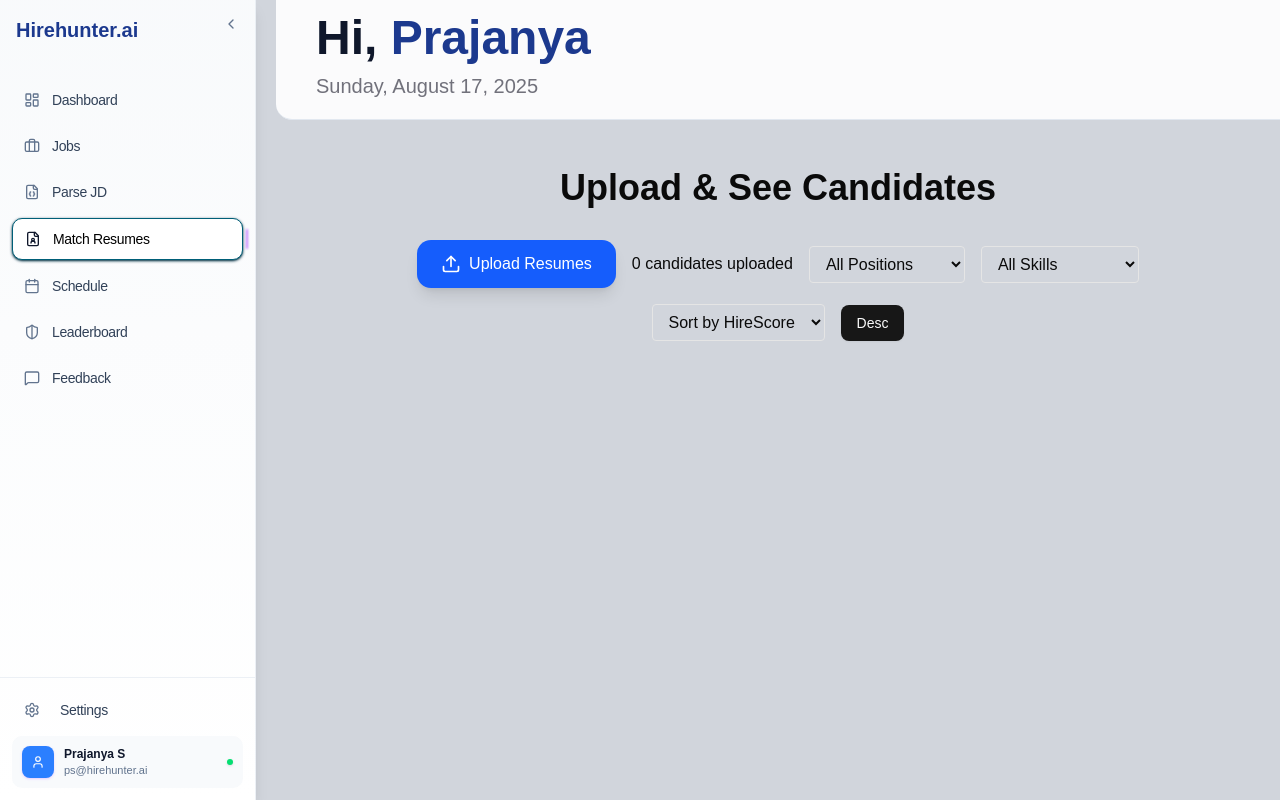
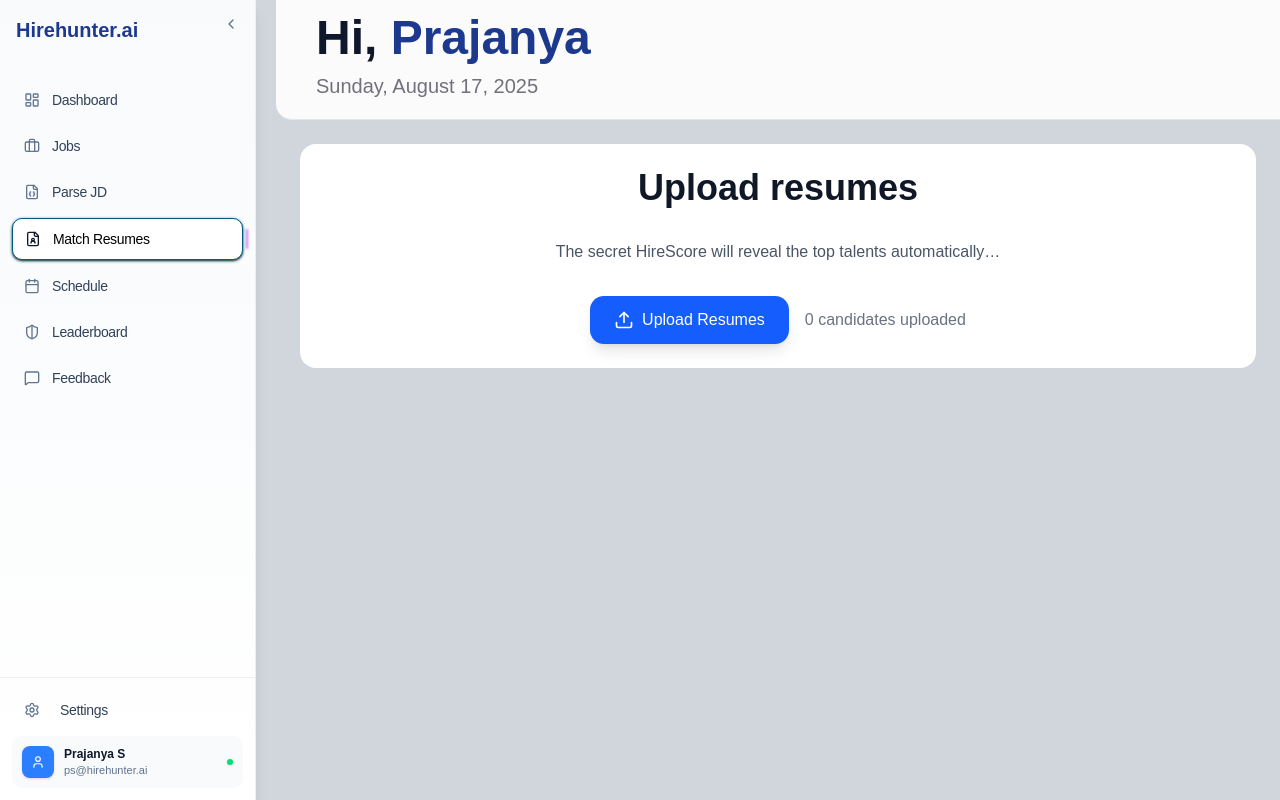
Before and after one commit to aigle-levant/hirehunter-ai, a React (Vite) app in the folder client/: page /scan in a window 1280 px wide. Built offline with nearby package versions, Linux system fonts and the light colour scheme; a web font is replaced by a local one.

Commit message:
Revamped resume parser

```diff
--- a/client/package.json
+++ b/client/package.json
@@ -37,7 +37,8 @@
     "react-intersection-observer": "^9.16.0",
     "react-router-dom": "^7.7.1",
     "sonner": "^2.0.6",
-    "tailwind-merge": "^3.3.1"
+    "tailwind-merge": "^3.3.1",
+    "zustand": "^5.0.7"
   },
   "devDependencies": {
     "@eslint/js": "^9.30.1",
--- a/client/src/App.jsx
+++ b/client/src/App.jsx
@@ -1,5 +1,5 @@
 import { Routes, Route } from "react-router-dom";
-import { ResumesProvider } from "./components/resumes/Context";
+
 import Home from "./pages/Home";
 import JD from "./pages/JD";
 import Leaderboard from "./pages/Leaderboard";
@@ -16,7 +16,6 @@ import NotFound from "./pages/NotFound";
 
 export default function App() {
   return (
-    <ResumesProvider>
     <Routes>
       <Route element={<Default />}>
         <Route path="/" element={<Home />} />
@@ -38,6 +37,5 @@ export default function App() {
 
       <Route path="*" element={<NotFound />} />
     </Routes>
-    </ResumesProvider>
   );
 }
--- a/client/src/components/resumes/Context.jsx
+++ /dev/null
@@ -1,48 +0,0 @@
-import { createContext, useContext, useState, useEffect } from "react";
-
-const ResumesContext = createContext();
-
-export const ResumesProvider = ({ children }) => {
-  const [resumes, setResumes] = useState(() => {
-    const saved = localStorage.getItem("resumes");
-    return saved ? JSON.parse(saved) : [];
-  });
-
-  useEffect(() => {
-    localStorage.setItem("resumes", JSON.stringify(resumes));
-  }, [resumes]);
-
-  const addResumes = (newResumes) =>
-    setResumes((prev) => [...prev, ...newResumes]);
-  const removeResume = (index) =>
-    setResumes((prev) => prev.filter((_, i) => i !== index));
-  const discardAll = () => setResumes([]);
-
-  const toggleSelect = (email) =>
-    setResumes((prev) =>
-      prev.map((r) => (r.email === email ? { ...r, selected: !r.selected } : r))
-    );
-
-  const updateResume = (email, data) =>
-    setResumes((prev) =>
-      prev.map((r) => (r.email === email ? { ...r, ...data } : r))
-    );
-
-  return (
-    <ResumesContext.Provider
-      value={{
-        resumes,
-        addResumes,
-        removeResume,
-        discardAll,
-        toggleSelect,
-        updateResume,
-        setResumes,
-      }}
-    >
-      {children}
-    </ResumesContext.Provider>
-  );
-};
-
-export const useResumes = () => useContext(ResumesContext);
--- a/client/src/pages/Leaderboard.jsx
+++ b/client/src/pages/Leaderboard.jsx
@@ -1,11 +1,13 @@
 import { useState } from "react";
-import { ArrowUp, ArrowDown } from "lucide-react";
-import { useResumes } from "../components/resumes/Context";
+import { ArrowUp, ArrowDown, Crown } from "lucide-react";
+import { motion, AnimatePresence } from "framer-motion";
+import { useResumes } from "@/store/Context";
 
 export default function Leaderboard() {
-  const { resumes } = useResumes();
-  const [sortField, setSortField] = useState("hirescore"); // "hirescore" or "yoe"
+  const resumes = useResumes((state) => state.resumes);
+  const [sortField, setSortField] = useState("hirescore"); // hirescore | yoe
   const [sortAsc, setSortAsc] = useState(false);
+  const [showAll, setShowAll] = useState(false);
 
   const sortedResumes = [...resumes].sort((a, b) => {
     const valA = sortField === "hirescore" ? a.hirescore : a.yoe;
@@ -13,11 +15,15 @@ export default function Leaderboard() {
     return sortAsc ? valA - valB : valB - valA;
   });
 
+  const displayResumes = showAll ? sortedResumes : sortedResumes.slice(0, 5);
+
+  const rankColors = ["text-yellow-500", "text-gray-400", "text-amber-600"];
+
   return (
-    <div className="container mx-auto p-6 space-y-6">
+    <div className="container mx-auto p-6 space-y-6 bg-white dark:bg-gray-900 rounded-2xl">
       <h1 className="text-3xl font-bold text-center">Candidate Leaderboard</h1>
 
-      {/* Sorting Controls */}
+      {/* Controls */}
       <div className="flex justify-center gap-4 flex-wrap my-4">
         <select
           value={sortField}
@@ -40,25 +46,41 @@ export default function Leaderboard() {
         </button>
       </div>
 
-      {/* Leaderboard Cards */}
-      <div className="grid grid-cols-1 md:grid-cols-2 lg:grid-cols-3 gap-6">
-        {sortedResumes.map((r, idx) => (
-          <div
+      {/* Leaderboard Rows */}
+      <div className="bg-white shadow rounded-xl divide-y">
+        <AnimatePresence>
+          {displayResumes.map((r, idx) => (
+            <motion.div
               key={r.email}
-            className="bg-white p-5 rounded-2xl shadow hover:scale-105 transition"
+              layout
+              initial={{ opacity: 0, y: 20 }}
+              animate={{ opacity: 1, y: 0 }}
+              exit={{ opacity: 0 }}
+              transition={{ duration: 0.3 }}
+              className="flex items-center justify-between p-4"
             >
-            <div className="flex justify-between items-center mb-2">
-              <p className="font-bold">{r.candidate}</p>
-              <span className="text-gray-500 text-sm">#{idx + 1}</span>
+              {/* Rank + Medal */}
+              <div className="flex items-center gap-3 w-1/4">
+                <span className="font-bold text-lg">#{idx + 1}</span>
+                {idx < 3 && (
+                  <Crown
+                    className={`w-5 h-5 ${rankColors[idx]}`}
+                    strokeWidth={2}
+                  />
+                )}
+                <div>
+                  <p className="font-medium">{r.name}</p>
+                  <p className="text-xs text-gray-500">{r.position}</p>
                 </div>
-            <p className="text-sm text-gray-500 mb-1">{r.position}</p>
+              </div>
 
-            <p className="text-indigo-600 text-2xl font-bold mb-1">
-              {r.hirescore}{" "}
-              <span className="text-gray-400 text-base">HireScore</span>
-            </p>
-            <p className="text-sm text-gray-500 mb-2">YoE: {r.yoe}</p>
+              {/* HireScore */}
+              <p className="w-1/5 text-indigo-600 font-bold">{r.hirescore}</p>
 
+              {/* YoE */}
+              <p className="w-1/5 text-gray-600">YoE: {r.yoe}</p>
+
+              {/* Status */}
               <span
                 className={`text-xs px-2 py-1 rounded-full ${
                   r.status === "Analyzing..."
@@ -68,48 +90,22 @@ export default function Leaderboard() {
               >
                 {r.status}
               </span>
-
-            {/* Skills */}
-            <div className="mt-3">
-              <p className="text-sm font-medium text-green-700 mb-1">
-                Highlighted Skills:
-              </p>
-              <div className="flex flex-wrap gap-2">
-                {r.highlightedSkills.map((s, i) => (
-                  <span
-                    key={i}
-                    className="bg-green-100 text-green-800 px-3 py-1 rounded-full text-xs"
-                  >
-                    {s}
-                  </span>
+            </motion.div>
           ))}
-              </div>
+        </AnimatePresence>
       </div>
 
-            <div className="mt-2">
-              <p className="text-sm font-medium text-red-600 mb-1">
-                Weak Skills:
-              </p>
-              <div className="flex flex-wrap gap-2">
-                {r.weakSkills.map((s, i) => (
-                  <span
-                    key={i}
-                    className="bg-red-100 text-red-700 px-3 py-1 rounded-full text-xs"
+      {/* Show More */}
+      {sortedResumes.length > 5 && (
+        <div className="flex justify-center">
+          <button
+            onClick={() => setShowAll(!showAll)}
+            className="mt-3 text-indigo-600 hover:underline"
           >
-                    {s}
-                  </span>
-                ))}
+            {showAll ? "Show Less" : "Show All"}
+          </button>
         </div>
-            </div>
-
-            {r.interviewDate && (
-              <p className="mt-2 text-sm text-gray-600">
-                Interview: {new Date(r.interviewDate).toLocaleDateString()}
-              </p>
       )}
-          </div>
-        ))}
-      </div>
     </div>
   );
 }
--- a/client/src/pages/Resumes.jsx
+++ b/client/src/pages/Resumes.jsx
@@ -1,79 +1,144 @@
 import { useState } from "react";
 import { Button } from "@/components/ui/button";
 import { X, ArrowRight, Upload } from "lucide-react";
-import { NavLink } from "react-router-dom";
-import { useResumes } from "../components/resumes/Context";
+import { useResumes } from "@/store/Context"; // import Zustand store
 
-const mockCandidates = [
-  "Ravi Prasanna",
-  "Ebenesar Ramesh",
-  "Vivian D'Souza",
-  "Narayan Krishnamoorthy",
-];
-const mockPositions = ["SDE-2", "Web Developer", "Sales Intern", "Netadmin"];
-const allSkills = [
-  "React",
-  "Node.js",
-  "SQL",
-  "C++",
-  "Angular",
-  "Leadership",
-  "Communication",
+// mock candidates and positions
+export const mockResumes = [
+  {
+    name: "Ravi Prasanna",
+    email: "ravi.prasanna@example.com",
+    phone: "+91-9876543210",
+    position: "SDE-2",
+    yoe: 3,
+    hirescore: 82,
+    strongSkills: ["JavaScript", "Python", "RESTful APIs", "MySQL"],
+    weakSkills: ["MongoDB", "Java"],
+  },
+  {
+    name: "Ebenesar Ramesh",
+    email: "ebenesar.ramesh@example.com",
+    phone: "+91-9123456780",
+    position: "Web Developer",
+    yoe: 2,
+    hirescore: 75,
+    strongSkills: ["HTML", "CSS", "React", "Responsive Design", "Git"],
+    weakSkills: ["Vue", "PHP", "Node.js"],
+  },
+  {
+    name: "Vivian D'Souza",
+    email: "vivian.dsouza@example.com",
+    phone: "+91-9812345678",
+    position: "Sales Intern",
+    yoe: 1,
+    hirescore: 68,
+    strongSkills: ["Client Outreach", "Lead Generation", "Communication"],
+    weakSkills: ["Salesforce", "Reports"],
+  },
+  {
+    name: "Narayan Krishnamoorthy",
+    email: "narayan.krish@example.com",
+    phone: "+91-9001122334",
+    position: "Netadmin",
+    yoe: 4,
+    hirescore: 88,
+    strongSkills: [
+      "Network Security",
+      "Routers",
+      "Firewalls",
+      "Troubleshooting",
+    ],
+    weakSkills: ["Cisco", "CCNA"],
+  },
+  {
+    name: "Avinash Ghattopadhyay",
+    email: "avinash.ghatto@example.com",
+    phone: "+91-9556677889",
+    position: "Web Developer",
+    yoe: 2,
+    hirescore: 71,
+    strongSkills: ["JavaScript", "React", "UI/UX", "Responsive Design"],
+    weakSkills: ["Angular", "Vue", "PHP"],
+  },
+  {
+    name: "Samarth Pakharia",
+    email: "samarth.pakharia@example.com",
+    phone: "+91-9988776655",
+    position: "SDE-2",
+    yoe: 5,
+    hirescore: 91,
+    strongSkills: ["Java", "Python", "MongoDB", "RESTful APIs"],
+    weakSkills: ["MySQL"],
+  },
+  {
+    name: "Abul Fazal",
+    email: "abul.fazal@example.com",
+    phone: "+91-9445566778",
+    position: "Sales Intern",
+    yoe: 1,
+    hirescore: 63,
+    strongSkills: ["Sales", "Communication", "Prospecting"],
+    weakSkills: ["CRM", "Salesforce"],
+  },
+  {
+    name: "Sanyam Gupta",
+    email: "sanyam.gupta@example.com",
+    phone: "+91-9665544332",
+    position: "Netadmin",
+    yoe: 3,
+    hirescore: 79,
+    strongSkills: ["DNS", "TCP/IP", "Switches", "Troubleshooting"],
+    weakSkills: ["Cisco", "CCNA"],
+  },
 ];
 
 export default function Resumes() {
-  const { resumes, addResumes, removeResume, discardAll, toggleSelect } =
+  const { resumes, addResumes, removeResume, discardAll, updateResume } =
     useResumes();
-  const [filterPosition, setFilterPosition] = useState("");
-  const [filterSkill, setFilterSkill] = useState("");
-  const [sortField, setSortField] = useState("hirescore");
-  const [sortAsc, setSortAsc] = useState(false);
 
+  // ✅ When files are uploaded, randomly assign them to a mockResume
   const handleUpload = (e) => {
     const files = Array.from(e.target.files).map((file) => {
-      const yoe = Math.floor(Math.random() * 10);
-      const hirescore = Math.floor(Math.random() * 100) + 1;
-      const shuffledSkills = [...allSkills].sort(() => 0.5 - Math.random());
+      const candidate =
+        mockResumes[Math.floor(Math.random() * mockResumes.length)];
+
       return {
-        name: file.name,
-        candidate:
-          mockCandidates[Math.floor(Math.random() * mockCandidates.length)],
-        position:
-          mockPositions[Math.floor(Math.random() * mockPositions.length)],
-        hirescore,
-        yoe,
+        id: Date.now() + Math.random(),
+        ...candidate, // use full candidate details
+        fileName: file.name,
         status: "Analyzing...",
-        highlightedSkills: shuffledSkills.slice(0, 3),
-        weakSkills: shuffledSkills.slice(3, 6),
-        email: file.name.replace(/\s/g, "").toLowerCase() + "@mail.com",
         selected: false,
       };
     });
+
     addResumes(files);
 
+    // simulate async analysis
     setTimeout(() => {
-      files.forEach((r) => (r.status = "HireScore ready!"));
-      addResumes([]); // trigger update
-    }, 1500 + Math.random() * 1500);
+      files.forEach((resume) => {
+        updateResume(resume.email, { status: "HireScore ready!" });
+      });
+    }, 2000 + Math.random() * 2000);
   };
 
-  const filteredResumes = resumes
-    .filter((r) => !filterPosition || r.position === filterPosition)
-    .filter((r) => !filterSkill || r.highlightedSkills.includes(filterSkill))
-    .sort((a, b) => {
-      const valA = sortField === "hirescore" ? a.hirescore : a.yoe;
-      const valB = sortField === "hirescore" ? b.hirescore : b.yoe;
-      return sortAsc ? valA - valB : valB - valA;
-    });
+  const handleRemove = (email) => {
+    removeResume(email);
+  };
 
   return (
-    <section className="container mx-auto p-6 space-y-8">
-      <h1 className="text-4xl font-bold text-center">
-        Upload & See Candidates
+    <section
+      id="resumes"
+      className="container bg-white dark:bg-gray-900 rounded-2xl mx-auto p-6 space-y-8"
+    >
+      <h1 className="text-4xl font-extrabold text-gray-900 text-center">
+        Upload resumes
       </h1>
+      <p className="text-center text-gray-600">
+        The secret HireScore will reveal the top talents automatically…
+      </p>
 
-      {/* Upload + Filters */}
-      <div className="flex flex-wrap gap-4 justify-center items-center my-4">
+      {/* Upload Section */}
+      <div className="flex flex-col md:flex-row items-center justify-center gap-4">
         <label className="cursor-pointer flex items-center gap-2 px-6 py-3 bg-blue-600 text-white rounded-xl hover:bg-blue-700 transition shadow-lg">
           <Upload className="w-5 h-5" /> Upload Resumes
           <input
@@ -83,128 +148,80 @@ export default function Resumes() {
             className="hidden"
           />
         </label>
-        <span>
+        <span className="text-gray-500">
           {resumes.length} candidate{resumes.length !== 1 && "s"} uploaded
         </span>
-
-        <select
-          value={filterPosition}
-          onChange={(e) => setFilterPosition(e.target.value)}
-          className="border rounded px-3 py-2"
-        >
-          <option value="">All Positions</option>
-          {mockPositions.map((p) => (
-            <option key={p} value={p}>
-              {p}
-            </option>
-          ))}
-        </select>
-
-        <select
-          value={filterSkill}
-          onChange={(e) => setFilterSkill(e.target.value)}
-          className="border rounded px-3 py-2"
-        >
-          <option value="">All Skills</option>
-          {allSkills.map((s) => (
-            <option key={s} value={s}>
-              {s}
-            </option>
-          ))}
-        </select>
-
-        <select
-          value={sortField}
-          onChange={(e) => setSortField(e.target.value)}
-          className="border rounded px-3 py-2"
-        >
-          <option value="hirescore">Sort by HireScore</option>
-          <option value="yoe">Sort by YoE</option>
-        </select>
-        <Button onClick={() => setSortAsc(!sortAsc)}>
-          {sortAsc ? "Asc" : "Desc"}
-        </Button>
       </div>
 
-      {/* Candidate Cards */}
-      {filteredResumes.length > 0 && (
+      {/* Resume / Candidate Cards */}
+      {resumes.length > 0 && (
         <div className="grid grid-cols-1 md:grid-cols-2 lg:grid-cols-3 gap-6 mt-6">
-          {filteredResumes.map((r) => (
+          {resumes.map((resume) => (
             <div
-              key={r.email}
-              className="bg-white p-5 rounded-2xl shadow hover:scale-105 transition"
+              key={resume.id}
+              className="bg-white p-5 rounded-2xl shadow-xl relative hover:scale-105 transition-transform duration-300"
             >
-              <div className="flex justify-between items-center mb-2">
-                <p className="font-bold">{r.candidate}</p>
+              <div className="flex justify-between items-center mb-3">
+                <p className="font-bold text-gray-900">{resume.name}</p>
                 <button
-                  onClick={() => removeResume(resumes.indexOf(r))}
+                  onClick={() => handleRemove(resume.email)}
                   className="text-gray-400 hover:text-red-500"
                 >
                   <X className="w-5 h-5" />
                 </button>
               </div>
-              <p className="text-sm text-gray-500 mb-1">{r.position}</p>
-              <p className="text-indigo-600 text-2xl font-bold mb-1">
-                {r.hirescore}{" "}
+
+              <p className="text-sm text-gray-500 mb-2">
+                Position: {resume.position}
+              </p>
+
+              <p className="text-2xl font-extrabold text-indigo-600 mb-2">
+                {resume.hirescore}{" "}
                 <span className="text-gray-400 text-base">HireScore</span>
               </p>
-              <p className="text-sm text-gray-500 mb-2">YoE: {r.yoe}</p>
+
               <span
                 className={`text-xs px-2 py-1 rounded-full ${
-                  r.status === "Analyzing..."
+                  resume.status === "Analyzing..."
                     ? "bg-yellow-100 text-yellow-700"
                     : "bg-green-100 text-green-700"
                 }`}
               >
-                {r.status}
+                {resume.status}
               </span>
 
-              {/* Skills */}
+              {/* Strong Skills */}
               <div className="mt-3">
                 <p className="text-sm font-medium text-green-700 mb-1">
-                  Highlighted Skills:
+                  Strong Skills:
                 </p>
                 <div className="flex flex-wrap gap-2">
-                  {r.highlightedSkills.map((s, i) => (
+                  {(resume.strongSkills || []).map((skill, i) => (
                     <span
                       key={i}
                       className="bg-green-100 text-green-800 px-3 py-1 rounded-full text-xs"
                     >
-                      {s}
+                      {skill}
                     </span>
                   ))}
                 </div>
               </div>
+
+              {/* Weak Skills */}
               <div className="mt-2">
                 <p className="text-sm font-medium text-red-600 mb-1">
                   Weak Skills:
                 </p>
                 <div className="flex flex-wrap gap-2">
-                  {r.weakSkills.map((s, i) => (
+                  {(resume.weakSkills || []).map((skill, i) => (
                     <span
                       key={i}
                       className="bg-red-100 text-red-700 px-3 py-1 rounded-full text-xs"
                     >
-                      {s}
+                      {skill}
                     </span>
                   ))}
                 </div>
-              </div>
-
-              <div className="flex gap-2 mt-3">
-                <Button
-                  onClick={() => toggleSelect(r.email)}
-                  className={
-                    r.selected ? "bg-green-600 text-white" : "bg-gray-200"
-                  }
-                >
-                  {r.selected ? "Selected" : "Select"}
-                </Button>
-                <NavLink to="/schedule">
-                  <Button className="bg-indigo-600 text-white">
-                    Go to Schedule
-                  </Button>
-                </NavLink>
               </div>
             </div>
           ))}
@@ -213,9 +230,17 @@ export default function Resumes() {
 
       {/* Actions */}
       {resumes.length > 0 && (
-        <div className="flex justify-center gap-4 mt-8">
-          <Button variant="outline" onClick={discardAll}>
+        <div className="flex flex-wrap gap-4 justify-center mt-8">
+          <Button
+            variant="outline"
+            className="px-6 py-3 text-red-600 border-red-200 hover:bg-red-50"
+            onClick={discardAll}
+          >
             Discard All
+          </Button>
+          <Button className="px-6 py-3 bg-blue-900 hover:bg-blue-600 text-white flex items-center gap-2 shadow-lg hover:shadow-2xl transition-all duration-300 hover:scale-105">
+            <a href="/leaderboard">Go to leaderboard</a>{" "}
+            <ArrowRight className="w-4 h-4" />
           </Button>
         </div>
       )}
--- a/client/src/pages/Schedule.jsx
+++ b/client/src/pages/Schedule.jsx
@@ -1,4 +1,4 @@
-import { useResumes } from "../components/resumes/Context";
+import { useResumes } from "@/store/Context";
 import { Button } from "@/components/ui/button";
 import { Calendar } from "@/components/ui/calendar";
 
--- /dev/null
+++ b/client/src/store/Context.jsx
@@ -0,0 +1,43 @@
+import { create } from "zustand";
+import { persist } from "zustand/middleware";
+
+export const useResumes = create(
+  persist(
+    (set) => ({
+      resumes: [],
+      keywords: [],
+
+      // resumes
+      addResumes: (newResumes) =>
+        set((state) => ({ resumes: [...state.resumes, ...newResumes] })),
+
+      removeResume: (email) =>
+        set((state) => ({
+          resumes: state.resumes.filter((r) => r.email !== email),
+        })),
+
+      discardAll: () => set({ resumes: [] }),
+
+      toggleSelect: (email) =>
+        set((state) => ({
+          resumes: state.resumes.map((r) =>
+            r.email === email ? { ...r, selected: !r.selected } : r
+          ),
+        })),
+
+      updateResume: (email, data) =>
+        set((state) => ({
+          resumes: state.resumes.map((r) =>
+            r.email === email ? { ...r, ...data } : r
+          ),
+        })),
+
+      // keywords
+      setKeywords: (keywords) => set({ keywords }),
+      clearKeywords: () => set({ keywords: [] }),
+    }),
+    {
+      name: "resumes-storage", // key in localStorage
+    }
+  )
+);
```
Also changed, not shown: client/src/components/resumes/JDInput.jsx (+13 -5 lines), 1 other file (tests, documents, lock files or other folders). Lines whose indentation alone changed are shown as unchanged.
